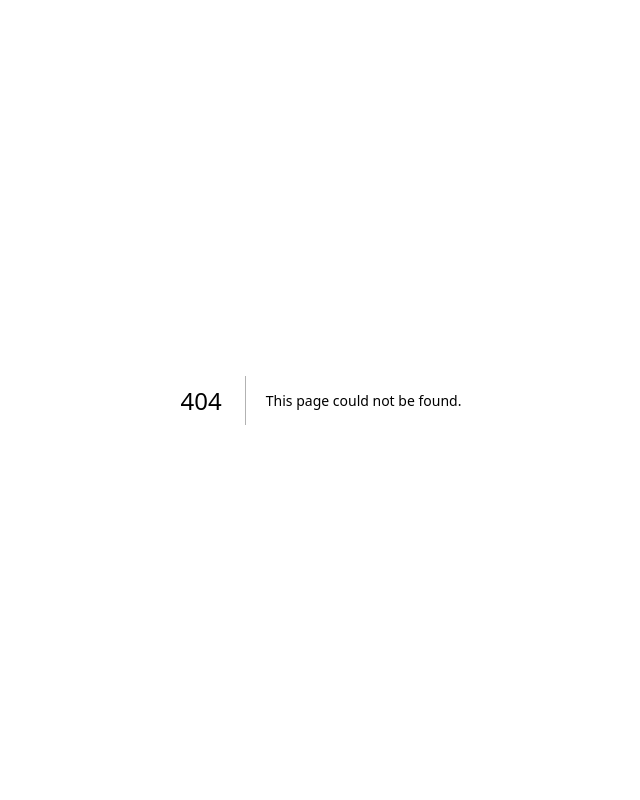
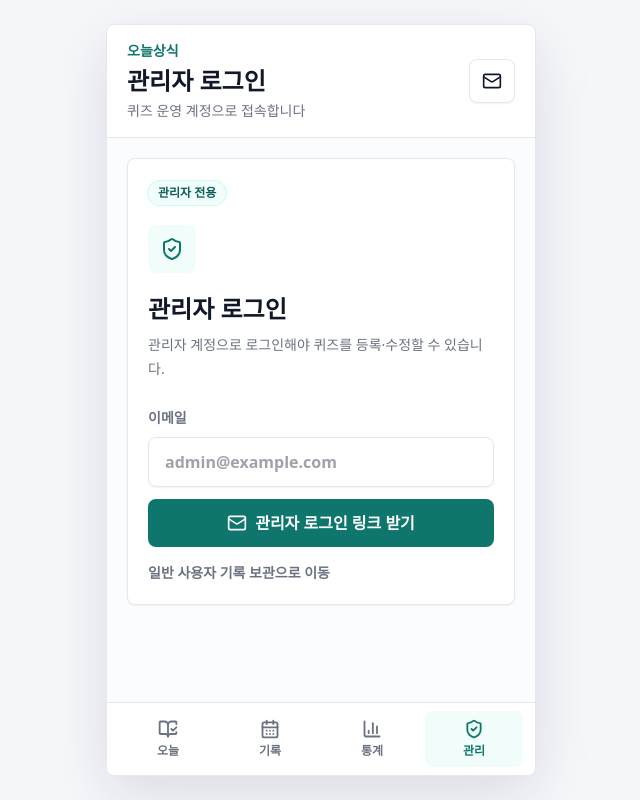
Before and after one commit to ljs950927-ux/today-quiz, a Next.js app: page /admin/login in a window 1280 px wide. Before the commit this address had no page. Shown: the whole page, without its empty margins (319-959 px from the left). Built offline with nearby package versions, Linux system fonts and the light colour scheme; no server answers.

Commit message:
feat: add admin login page

```diff
--- /dev/null
+++ b/src/app/admin/login/page.tsx
@@ -0,0 +1,91 @@
+import Link from "next/link";
+import { CheckCircle2, Mail, ShieldCheck } from "lucide-react";
+import { AppShell } from "@/components/layout/app-shell";
+import { StatusPill } from "@/components/ui/status-pill";
+import { signInAdminWithEmailAction } from "@/features/admin/auth-actions";
+
+export const dynamic = "force-dynamic";
+
+type AdminLoginPageProps = {
+  searchParams: Promise<Record<string, string | string[] | undefined>>;
+};
+
+const errorMessages: Record<string, string> = {
+  auth: "로그인 링크 발송에 실패했습니다.",
+  callback: "관리자 로그인 링크 확인 중 문제가 발생했습니다. 다시 시도해 주세요.",
+  config: "Supabase 환경변수가 아직 설정되지 않았습니다.",
+  email: "올바른 이메일 주소를 입력해 주세요.",
+};
+
+export default async function AdminLoginPage({
+  searchParams,
+}: AdminLoginPageProps) {
+  const params = await searchParams;
+  const sent = getFirstParam(params.sent) === "1";
+  const errorCode = getFirstParam(params.error);
+  const errorMessage = errorCode ? errorMessages[errorCode] ?? errorMessages.auth : null;
+
+  return (
+    <AppShell title="관리자 로그인" subtitle="퀴즈 운영 계정으로 접속합니다">
+      <section className="rounded-lg border border-app-line bg-white p-5 shadow-sm">
+        <StatusPill tone="teal">관리자 전용</StatusPill>
+        <div className="mt-5 flex h-12 w-12 items-center justify-center rounded-lg bg-teal-50 text-app-teal">
+          <ShieldCheck aria-hidden="true" className="h-6 w-6" />
+        </div>
+        <h2 className="mt-5 text-2xl font-bold tracking-normal text-app-ink">
+          관리자 로그인
+        </h2>
+        <p className="mt-2 text-sm leading-6 text-app-muted">
+          관리자 계정으로 로그인해야 퀴즈를 등록·수정할 수 있습니다.
+        </p>
+
+        {sent ? (
+          <div className="mt-5 rounded-lg border border-teal-100 bg-teal-50 p-3 text-sm font-semibold leading-6 text-teal-800">
+            <div className="flex items-start gap-2">
+              <CheckCircle2 aria-hidden="true" className="mt-0.5 h-5 w-5 shrink-0" />
+              <span>입력한 이메일로 로그인 링크를 보냈습니다.</span>
+            </div>
+          </div>
+        ) : null}
+
+        {errorMessage ? (
+          <div className="mt-5 rounded-lg border border-orange-100 bg-orange-50 p-3 text-sm font-semibold leading-6 text-orange-800">
+            {errorMessage}
+          </div>
+        ) : null}
+
+        <form action={signInAdminWithEmailAction} className="mt-6 space-y-3">
+          <label className="block">
+            <span className="text-sm font-semibold text-app-muted">이메일</span>
+            <input
+              name="email"
+              type="email"
+              required
+              autoComplete="email"
+              placeholder="admin@example.com"
+              className="touch-target mt-2 w-full rounded-lg border border-app-line bg-white px-4 py-3 text-base font-semibold text-app-ink shadow-sm placeholder:text-zinc-400"
+            />
+          </label>
+          <button
+            type="submit"
+            className="touch-target inline-flex w-full items-center justify-center gap-2 rounded-lg bg-app-teal px-4 py-3 text-base font-bold text-white"
+          >
+            <Mail aria-hidden="true" className="h-5 w-5" />
+            관리자 로그인 링크 받기
+          </button>
+        </form>
+
+        <Link
+          href="/login"
+          className="mt-4 inline-flex text-sm font-bold text-app-muted underline-offset-4 hover:text-app-ink hover:underline"
+        >
+          일반 사용자 기록 보관으로 이동
+        </Link>
+      </section>
+    </AppShell>
+  );
+}
+
+function getFirstParam(value: string | string[] | undefined) {
+  return Array.isArray(value) ? value[0] : value;
+}
--- a/src/app/admin/page.tsx
+++ b/src/app/admin/page.tsx
@@ -1,3 +1,4 @@
+import Link from "next/link";
 import { ShieldAlert } from "lucide-react";
 import { AdminQuizManager } from "@/components/admin/admin-quiz-manager";
 import { AppShell } from "@/components/layout/app-shell";
@@ -50,6 +51,12 @@ export default async function AdminPage({ searchParams }: AdminPageProps) {
           <p className="mt-2 text-sm leading-6 text-app-muted">
             퀴즈 관리는 등록된 관리자만 접근할 수 있습니다.
           </p>
+          <Link
+            href="/admin/login"
+            className="touch-target mt-5 inline-flex items-center justify-center rounded-lg bg-app-teal px-4 py-3 text-sm font-bold text-white"
+          >
+            관리자 로그인
+          </Link>
           {adminStatus.status === "error" ? (
             <p className="mt-3 rounded-lg bg-app-soft px-3 py-2 text-xs font-semibold text-app-muted">
               {adminStatus.message}
--- a/src/app/auth/callback/route.ts
+++ b/src/app/auth/callback/route.ts
@@ -6,9 +6,13 @@ export async function GET(request: NextRequest) {
   const requestUrl = new URL(request.url);
   const code = requestUrl.searchParams.get("code");
   const next = requestUrl.searchParams.get("next") ?? "/";
+  const errorNext = getSafeRedirectPath(
+    requestUrl.searchParams.get("error_next"),
+    "/login?error=callback",
+  );
 
   if (!code || !hasSupabaseConfig()) {
-    return NextResponse.redirect(new URL("/login?error=callback", request.url));
+    return NextResponse.redirect(new URL(errorNext, request.url));
   }
 
   const supabase = await createClient();
@@ -16,8 +20,16 @@ export async function GET(request: NextRequest) {
 
   if (error) {
     console.error("auth callback exchange failed", error);
-    return NextResponse.redirect(new URL("/login?error=callback", request.url));
+    return NextResponse.redirect(new URL(errorNext, request.url));
   }
 
   return NextResponse.redirect(new URL(next, request.url));
 }
+
+function getSafeRedirectPath(value: string | null, fallback: string) {
+  if (!value || !value.startsWith("/") || value.startsWith("//")) {
+    return fallback;
+  }
+
+  return value;
+}
--- /dev/null
+++ b/src/features/admin/auth-actions.ts
@@ -0,0 +1,43 @@
+"use server";
+
+import { headers } from "next/headers";
+import { redirect } from "next/navigation";
+import { createClient } from "@/lib/supabase/server";
+import { hasSupabaseConfig } from "@/lib/supabase/env";
+
+const emailPattern = /^[^\s@]+@[^\s@]+\.[^\s@]+$/;
+
+export async function signInAdminWithEmailAction(formData: FormData) {
+  if (!hasSupabaseConfig()) {
+    redirect("/admin/login?error=config");
+  }
+
+  const email = String(formData.get("email") ?? "")
+    .trim()
+    .toLowerCase();
+
+  if (!emailPattern.test(email)) {
+    redirect("/admin/login?error=email");
+  }
+
+  const requestHeaders = await headers();
+  const origin = requestHeaders.get("origin") ?? "http://localhost:3000";
+  const supabase = await createClient();
+  const nextPath = encodeURIComponent("/admin");
+  const errorNextPath = encodeURIComponent("/admin/login?error=callback");
+
+  const { error } = await supabase.auth.signInWithOtp({
+    email,
+    options: {
+      emailRedirectTo: `${origin}/auth/callback?next=${nextPath}&error_next=${errorNextPath}`,
+      shouldCreateUser: false,
+    },
+  });
+
+  if (error) {
+    console.error("signInAdminWithEmailAction failed", error);
+    redirect("/admin/login?error=auth");
+  }
+
+  redirect("/admin/login?sent=1");
+}
```
